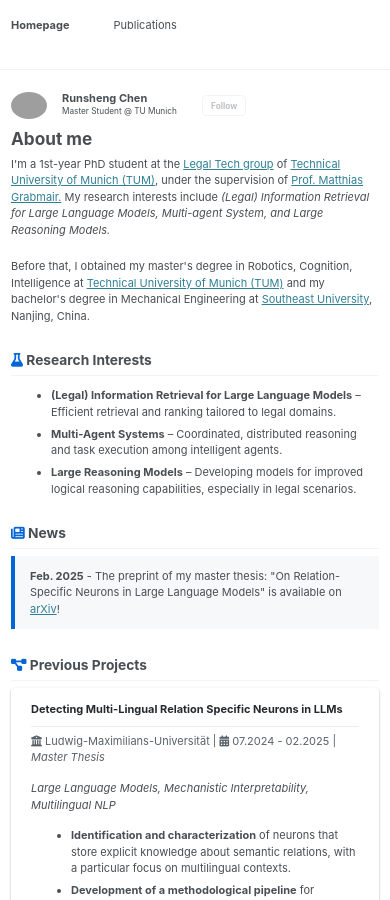
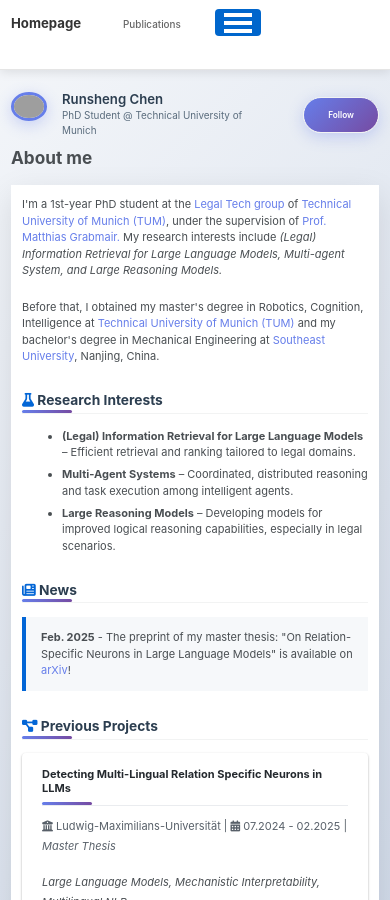
Before and after one commit to rschen-xqq/rschen-xqq.github.io, a Jekyll site: the page built from _pages/about.md, in a window 390 px wide and 900 px high. Built offline with Jekyll 4.4.1, drawn with Linux system fonts in a browser that asks for light colours; some web fonts are replaced.

Commit message:
添加 CLAUDE.md 文件以提供项目指导，更新个人简介，调整导航栏，增加自定义样式，优化字体和布局，上传简历 PDF 文件

```diff
--- a/_config.yml
+++ b/_config.yml
@@ -25,7 +25,7 @@ author:
   avatar           : "photo.png"
   name             : "Runsheng Chen"
   pronouns         : # example: "she/her"
-  bio              : "Master Student @ TU Munich"
+  bio              : "PhD Student @ Technical University of Munich"
   location         : "Munich, Bavaria, Germany"
   employer         : "TU Munich"
   uri              : "rschen-xqq.github.io"
@@ -45,7 +45,7 @@ author:
   bitbucket        : # Username - Update with your username on the site
   codepen          : # Username
   dribbble         : # Username
-  github           : "rschen-xqq"
+  github           : "MemorushB"
   kaggle           : # Username
   stackoverflow    : # User number or user number and name (i.e., use "1" or "1/jeff-atwood")
 
--- a/_includes/head/custom.html
+++ b/_includes/head/custom.html
@@ -17,4 +17,16 @@
 <script src="https://cdnjs.cloudflare.com/polyfill/v3/polyfill.min.js?features=es6"></script>
 <script id="MathJax-script" async src="https://cdn.jsdelivr.net/npm/mathjax@3/es5/tex-mml-chtml.js"></script>
 
+<!-- Maple Mono 字体 -->
+<link href="https://fonts.googleapis.com/css2?family=Maple+Mono:wght@300;400;500;600;700&display=swap" rel="stylesheet">
+<style>
+  @font-face {
+    font-family: 'Maple Mono';
+    src: url('https://cdn.jsdelivr.net/gh/subframe7536/maple-font@v7/fonts/MapleMono-NF-Regular.woff2') format('woff2'),
+         url('https://cdn.jsdelivr.net/gh/subframe7536/maple-font@v7/fonts/MapleMono-NF-Regular.woff') format('woff');
+    font-weight: normal;
+    font-style: normal;
+  }
+</style>
+
 <!-- end custom head snippets -->
--- a/_sass/_themes.scss
+++ b/_sass/_themes.scss
@@ -7,7 +7,7 @@
    ========================================================================== */
 
 /* Used to set the size for <em> */
-$doc-font-size              : 16;
+$doc-font-size              : 14;
 
 /* Paragraph indention */
 $paragraph-indent           : false; // true, false (default)
@@ -16,7 +16,7 @@ $indent-var                 : 1.3em;
 /* System typefaces */
 $serif                      : Georgia, Times, serif;
 $sans-serif                 : -apple-system, ".SFNSText-Regular", "San Francisco", "Roboto", "Segoe UI", "Helvetica Neue", "Lucida Grande", Arial, sans-serif;
-$monospace                  : Monaco, Consolas, "Lucida Console", monospace;
+$monospace                  : "Maple Mono", Monaco, Consolas, "Lucida Console", monospace;
 
 /* Sans serif typefaces */
 $sans-serif-narrow          : $sans-serif;
@@ -39,7 +39,7 @@ $type-size-6                : 0.75em;   // ~12px
 $type-size-7                : 0.6875em; // ~11px
 $type-size-8                : 0.625em;  // ~10px
 
-$global-font-family         : $sans-serif;
+$global-font-family         : "Maple Mono", $sans-serif;
 $header-font-family         : $sans-serif;
 $caption-font-family        : $serif;
 
--- /dev/null
+++ b/_sass/custom/_beautify.scss
@@ -0,0 +1,286 @@
+/* ==========================================================================
+   自定义美化样式
+   ========================================================================== */
+
+/* 侧边栏字体调整 */
+.sidebar {
+  /* 增大侧边栏所有文字 */
+  p, li {
+    font-size: 0.95em !important;  /* 增大字体 */
+    line-height: 1.6;
+  }
+
+  /* 增大作者名字 */
+  .author__name {
+    font-size: 1.2em !important;
+    font-weight: 600;
+    color: #2c3e50;
+  }
+
+  /* 增大简介文字 */
+  .author__bio {
+    font-size: 0.9em !important;
+    color: #5a6c7d;
+    line-height: 1.5;
+  }
+
+  /* 社交链接 */
+  .author__urls a {
+    font-size: 0.9em !important;
+    padding: 8px 5px;
+    transition: all 0.3s ease;
+    border-radius: 4px;
+
+    &:hover {
+      background: linear-gradient(135deg, #667eea 0%, #764ba2 100%);
+      color: white !important;
+      text-decoration: none;
+      transform: translateX(5px);
+    }
+  }
+
+  /* 头像美化 */
+  .author__avatar img {
+    border: 3px solid #667eea !important;
+    box-shadow: 0 4px 15px rgba(102, 126, 234, 0.3);
+    transition: all 0.3s ease;
+
+    &:hover {
+      transform: scale(1.05);
+      box-shadow: 0 6px 20px rgba(102, 126, 234, 0.4);
+    }
+  }
+}
+
+/* 页面整体美化 */
+body {
+  /* 更柔和的背景 */
+  background: linear-gradient(135deg, #f5f7fa 0%, #c3cfe2 100%);
+  min-height: 100vh;
+}
+
+/* 主内容区域 */
+.page__content {
+  background: white;
+  padding: 2em;
+  border-radius: 10px;
+  box-shadow: 0 10px 30px rgba(0, 0, 0, 0.1);
+  margin-top: 1em;
+
+  /* 美化段落 */
+  p {
+    line-height: 1.8;
+    margin-bottom: 1.5em;
+  }
+
+  /* 美化标题 */
+  h1, h2, h3, h4, h5, h6 {
+    color: #2c3e50;
+    position: relative;
+    padding-bottom: 0.3em;
+    margin-bottom: 1em;
+
+    &:after {
+      content: '';
+      position: absolute;
+      bottom: 0;
+      left: 0;
+      height: 3px;
+      width: 50px;
+      background: linear-gradient(90deg, #667eea, #764ba2);
+      border-radius: 2px;
+    }
+  }
+
+  /* 美化链接 */
+  a {
+    color: #667eea;
+    text-decoration: none;
+    position: relative;
+    transition: color 0.3s ease;
+
+    &:hover {
+      color: #764ba2;
+    }
+
+    &:not(.btn):not(.social-icons__link):after {
+      content: '';
+      position: absolute;
+      bottom: -2px;
+      left: 0;
+      width: 0;
+      height: 2px;
+      background: linear-gradient(90deg, #667eea, #764ba2);
+      transition: width 0.3s ease;
+    }
+
+    &:not(.btn):not(.social-icons__link):hover:after {
+      width: 100%;
+    }
+  }
+}
+
+/* 导航栏美化 */
+.masthead {
+  background: white;
+  box-shadow: 0 2px 10px rgba(0, 0, 0, 0.1);
+
+  &__inner-wrap {
+    padding: 1em;
+  }
+
+  .site-title {
+    font-weight: 700;
+    font-size: 1.5em;
+    background: linear-gradient(135deg, #667eea 0%, #764ba2 100%);
+    -webkit-background-clip: text;
+    -webkit-text-fill-color: transparent;
+    background-clip: text;
+  }
+
+  .greedy-nav a {
+    color: #5a6c7d;
+    font-weight: 500;
+    transition: all 0.3s ease;
+
+    &:hover {
+      color: #667eea;
+      transform: translateY(-2px);
+    }
+  }
+}
+
+/* 按钮美化 */
+.btn {
+  background: linear-gradient(135deg, #667eea 0%, #764ba2 100%);
+  color: white !important;
+  border: none;
+  padding: 12px 24px;
+  border-radius: 25px;
+  font-weight: 600;
+  transition: all 0.3s ease;
+  box-shadow: 0 4px 15px rgba(102, 126, 234, 0.3);
+
+  &:hover {
+    transform: translateY(-2px);
+    box-shadow: 0 6px 20px rgba(102, 126, 234, 0.4);
+  }
+}
+
+/* 卡片效果 */
+.archive__item {
+  background: white;
+  padding: 1.5em;
+  border-radius: 8px;
+  box-shadow: 0 4px 15px rgba(0, 0, 0, 0.08);
+  transition: all 0.3s ease;
+  margin-bottom: 2em;
+
+  &:hover {
+    transform: translateY(-5px);
+    box-shadow: 0 8px 25px rgba(0, 0, 0, 0.15);
+  }
+
+  .archive__item-title {
+    color: #2c3e50;
+    font-weight: 600;
+
+    a {
+      color: inherit;
+
+      &:hover {
+        color: #667eea;
+      }
+    }
+  }
+}
+
+/* 页脚美化 */
+.page__footer {
+  background: linear-gradient(135deg, #2c3e50 0%, #3498db 100%);
+  color: white;
+
+  a {
+    color: #ecf0f1;
+
+    &:hover {
+      color: white;
+    }
+  }
+}
+
+/* 代码块美化 */
+.highlight {
+  background: #f8f9fa;
+  border-radius: 8px;
+  padding: 1.5em;
+  box-shadow: 0 2px 10px rgba(0, 0, 0, 0.05);
+  margin: 1.5em 0;
+
+  pre {
+    margin: 0;
+    background: transparent;
+  }
+}
+
+/* 引用块美化 */
+blockquote {
+  background: linear-gradient(135deg, #f5f7fa 0%, #e9ecef 100%);
+  border-left: 4px solid #667eea;
+  padding: 1em 1.5em;
+  border-radius: 4px;
+  box-shadow: 0 2px 10px rgba(0, 0, 0, 0.05);
+
+  p {
+    margin-bottom: 0.5em;
+
+    &:last-child {
+      margin-bottom: 0;
+    }
+  }
+}
+
+/* 表格美化 */
+table {
+  border-radius: 8px;
+  overflow: hidden;
+  box-shadow: 0 2px 10px rgba(0, 0, 0, 0.05);
+
+  thead {
+    background: linear-gradient(135deg, #667eea 0%, #764ba2 100%);
+    color: white;
+
+    th {
+      padding: 1em;
+      font-weight: 600;
+    }
+  }
+
+  tbody {
+    tr {
+      transition: background 0.3s ease;
+
+      &:hover {
+        background: #f8f9fa;
+      }
+    }
+
+    td {
+      padding: 0.8em 1em;
+    }
+  }
+}
+
+/* 响应式调整 */
+@media (max-width: 768px) {
+  .page__content {
+    padding: 1em;
+    border-radius: 0;
+  }
+
+  .sidebar {
+    .author__urls a {
+      font-size: 1em !important;
+    }
+  }
+}
--- /dev/null
+++ b/_sass/custom/_navbar.scss
@@ -0,0 +1,139 @@
+/* ==========================================================================
+   简洁的顶部导航栏样式
+   ========================================================================== */
+
+/* 导航栏主体样式 */
+.masthead {
+  background: #ffffff;
+  border-bottom: 1px solid #e5e5e5;
+  position: fixed;
+  top: 0;
+  width: 100%;
+  z-index: 1000;
+
+  &__inner-wrap {
+    padding: 1em 2em;
+    display: flex;
+    align-items: center;
+    justify-content: space-between;
+  }
+}
+
+/* 网站标题样式 */
+.masthead__menu-item--lg a {
+  font-size: 1.3em !important;
+  font-weight: 700 !important;
+  color: #333 !important;
+  text-decoration: none !important;
+  transition: color 0.2s ease;
+
+  &:hover {
+    color: #0066cc !important;
+  }
+}
+
+/* 导航菜单项样式 */
+.greedy-nav .visible-links li:not(.masthead__menu-item--lg) a {
+  color: #666 !important;
+  font-weight: 500;
+  font-size: 0.95em;
+  text-decoration: none !important;
+  padding: 0.5em 1em;
+  transition: color 0.2s ease;
+  margin: 0 0.2em;
+
+  &:hover {
+    color: #0066cc !important;
+  }
+
+  /* 当前页面高亮 */
+  &.active {
+    color: #0066cc !important;
+    font-weight: 600;
+  }
+}
+
+/* 保留原始的 table 布局结构，避免破坏 JavaScript 功能 */
+.greedy-nav .visible-links {
+  display: table !important;
+
+  li {
+    display: table-cell !important;
+    vertical-align: middle;
+  }
+}
+
+/* 简化的下拉菜单样式 */
+.greedy-nav .hidden-links {
+  position: absolute;
+  top: 100%;
+  right: 0;
+  margin-top: 10px;
+  padding: 0.5em 0;
+  border: 1px solid #e5e5e5;
+  border-radius: 4px;
+  background: white;
+  box-shadow: 0 2px 10px rgba(0, 0, 0, 0.1);
+
+  &.hidden {
+    display: none !important;
+  }
+
+  a {
+    display: block;
+    margin: 0;
+    padding: 0.8em 1.5em;
+    font-size: 0.9em;
+    color: #666 !important;
+    text-decoration: none !important;
+    transition: background-color 0.2s ease;
+
+    &:hover {
+      background-color: #f8f9fa;
+      color: #0066cc !important;
+    }
+  }
+}
+
+/* 汉堡菜单按钮样式 */
+.greedy-nav button {
+  background: #0066cc;
+  border: none;
+  color: white;
+  padding: 0.5em 0.8em;
+  border-radius: 4px;
+  cursor: pointer;
+  transition: background-color 0.2s ease;
+
+  &:hover {
+    background: #0056b3;
+  }
+
+  &.hidden {
+    display: none !important;
+  }
+}
+
+/* 移动端优化 */
+@media (max-width: 768px) {
+  .masthead {
+    &__inner-wrap {
+      padding: 0.8em 1em;
+    }
+  }
+
+  .masthead__menu-item--lg a {
+    font-size: 1.2em !important;
+  }
+
+  .greedy-nav .visible-links li:not(.masthead__menu-item--lg) a {
+    font-size: 0.9em;
+    padding: 0.4em 0.8em;
+    margin: 0 0.1em;
+  }
+}
+
+/* 添加页面内容的上边距，避免被固定导航栏遮挡 */
+.initial-content {
+  margin-top: 70px;
+}
--- a/assets/css/main.scss
+++ b/assets/css/main.scss
@@ -38,5 +38,8 @@
     "vendor/font-awesome/fontawesome",
     "vendor/font-awesome/solid",
     "vendor/font-awesome/brands",
-    "vendor/magnific-popup/magnific-popup"
+    "vendor/magnific-popup/magnific-popup",
+
+    "custom/beautify",
+    "custom/navbar"
 ;
```
Also changed, not shown: CLAUDE.md (added, +102 -0 lines), _data/navigation.yml (+2 -17 lines), 1 other file.
